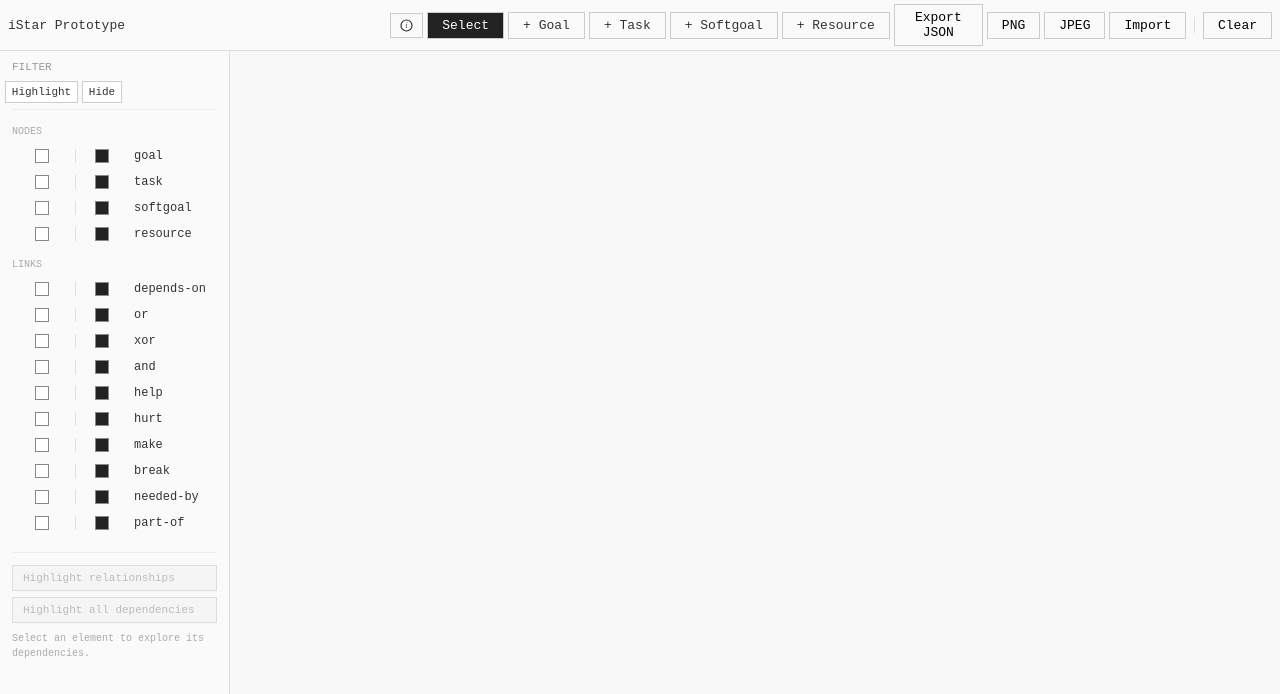
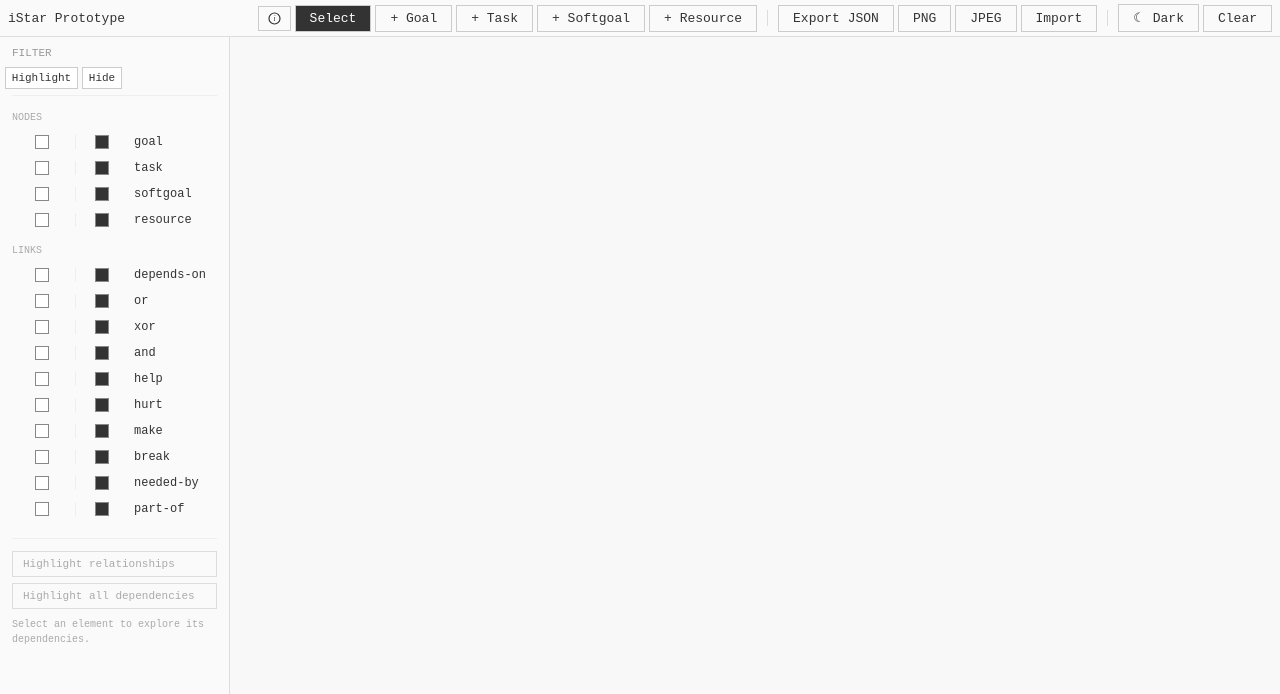
Before and after one commit to HansCastorpus/iStar-Prototype, a React (Vite) app in the folder iStar Prototype/: page / in a window 1280 px wide. Shown: the top 694 px of the page. Built offline with nearby package versions, Linux system fonts and the light colour scheme.

Commit message:
Added DarkMode

```diff
--- a/iStar Prototype/src/App.jsx
+++ b/iStar Prototype/src/App.jsx
@@ -1,8 +1,16 @@
+import { useEffect } from 'react'
 import Canvas from './components/Canvas.jsx'
 import Toolbar from './components/Toolbar.jsx'
 import FilterPanel from './components/FilterPanel.jsx'
+import useStore from './store/useStore.js'
 
 export default function App() {
+  const darkMode = useStore(s => s.darkMode)
+
+  useEffect(() => {
+    document.documentElement.setAttribute('data-theme', darkMode ? 'dark' : 'light')
+  }, [darkMode])
+
   return (
     <div style={{ display: 'flex', flexDirection: 'column', width: '100%', height: '100%' }}>
       <Toolbar />
--- a/iStar Prototype/src/components/Canvas.jsx
+++ b/iStar Prototype/src/components/Canvas.jsx
@@ -132,7 +132,7 @@ export default function Canvas() {
       <LinkTypePopup />
       <svg
         ref={svgRef}
-        style={{ width: '100%', height: '100%', display: 'block', background: '#f8f8f8' }}
+        style={{ width: '100%', height: '100%', display: 'block', background: 'var(--bg-canvas)' }}
         onMouseMove={handleMouseMove}
         onClick={handleCanvasClick}
       >
--- a/iStar Prototype/src/components/FilterPanel.jsx
+++ b/iStar Prototype/src/components/FilterPanel.jsx
@@ -26,8 +26,8 @@ export default function FilterPanel() {
   return (
     <div style={{
       width: 230,
-      borderRight: '1px solid #ddd',
-      background: '#fafafa',
+      borderRight: '1px solid var(--border)',
+      background: 'var(--bg-panel)',
       display: 'flex',
       flexDirection: 'column',
       flexShrink: 0,
@@ -35,13 +35,13 @@ export default function FilterPanel() {
       padding: '10px 12px',
       gap: 4,
     }}>
-      <div style={{ fontSize: 11, color: '#999', fontFamily: 'monospace', textTransform: 'uppercase', marginBottom: 4 }}>
+      <div style={{ fontSize: 11, color: 'var(--text-2)', fontFamily: 'monospace', textTransform: 'uppercase', marginBottom: 4 }}>
         Filter
       </div>
 
-      {/* Column headers — clickable select-all toggles */}
-      <div style={{ display: 'flex', alignItems: 'center', paddingBottom: 6, borderBottom: '1px solid #eee', marginBottom: 2 }}>
-        <div style={{ width: COL_H, display: 'flex', justifyContent: 'center', borderRight: '1px solid #e0e0e0', paddingRight: 4 }}>
+      {/* Column headers */}
+      <div style={{ display: 'flex', alignItems: 'center', paddingBottom: 6, borderBottom: '1px solid var(--border-lt)', marginBottom: 2 }}>
+        <div style={{ width: COL_H, display: 'flex', justifyContent: 'center', borderRight: '1px solid var(--border-lt)', paddingRight: 4 }}>
           <button onClick={toggleAllHighlight} style={colBtn}>Highlight</button>
         </div>
         <div style={{ width: COL_I, display: 'flex', justifyContent: 'center', paddingLeft: 4 }}>
@@ -58,7 +58,7 @@ export default function FilterPanel() {
         onToggleH={toggleHighlightType} onToggleI={toggleIsolateType} />
 
       {/* Focus section */}
-      <div style={{ borderTop: '1px solid #eee', marginTop: 14, paddingTop: 12, display: 'flex', flexDirection: 'column', gap: 6 }}>
+      <div style={{ borderTop: '1px solid var(--border-lt)', marginTop: 14, paddingTop: 12, display: 'flex', flexDirection: 'column', gap: 6 }}>
         <button
           onClick={() => canFocus && setFocusNode(selectedId, false)}
           style={focusBtnStyle(isDirectActive, canFocus)}
@@ -71,7 +71,7 @@ export default function FilterPanel() {
         >
           {isDeepActive ? 'Clear focus' : 'Highlight all dependencies'}
         </button>
-        <div style={{ fontSize: 10, color: '#aaa', fontFamily: 'monospace', marginTop: 2, lineHeight: 1.5 }}>
+        <div style={{ fontSize: 10, color: 'var(--text-3)', fontFamily: 'monospace', marginTop: 2, lineHeight: 1.5 }}>
           {!canFocus
             ? 'Select an element to explore its dependencies.'
             : isDeepActive
@@ -88,7 +88,7 @@ export default function FilterPanel() {
 function Section({ label, types, highlightTypes, isolateTypes, onToggleH, onToggleI }) {
   return (
     <>
-      <div style={{ fontSize: 10, color: '#aaa', fontFamily: 'monospace', textTransform: 'uppercase', marginTop: 10, marginBottom: 4 }}>
+      <div style={{ fontSize: 10, color: 'var(--text-3)', fontFamily: 'monospace', textTransform: 'uppercase', marginTop: 10, marginBottom: 4 }}>
         {label}
       </div>
       {types.map(t => (
@@ -108,13 +108,13 @@ function TypeRow({ label, inHighlight, inIsolate, onToggleH, onToggleI }) {
   return (
     <div style={{ display: 'flex', alignItems: 'center', padding: '4px 0' }}>
       <div style={{ width: COL_H, display: 'flex', justifyContent: 'center',
-        borderRight: '1px solid #e0e0e0', paddingRight: 4 }}>
+        borderRight: '1px solid var(--border-lt)', paddingRight: 4 }}>
         <Square active={inHighlight} onClick={onToggleH} />
       </div>
       <div style={{ width: COL_I, display: 'flex', justifyContent: 'center', paddingLeft: 4 }}>
         <Square active={inIsolate} onClick={onToggleI} />
       </div>
-      <span style={{ flex: 1, fontSize: 12, fontFamily: 'monospace', color: '#333', userSelect: 'none', paddingLeft: 10 }}>
+      <span style={{ flex: 1, fontSize: 12, fontFamily: 'monospace', color: 'var(--text-1)', userSelect: 'none', paddingLeft: 10 }}>
         {label}
       </span>
     </div>
@@ -125,29 +125,29 @@ function Square({ active, onClick }) {
   return (
     <div onClick={onClick} style={{
       width: 14, height: 14, flexShrink: 0,
-      border: '1px solid #888',
-      background: active ? '#222' : 'white',
+      border: '1px solid var(--border-ck)',
+      background: active ? 'var(--text-1)' : 'var(--node-fill)',
       cursor: 'pointer',
     }} />
   )
 }
 
 const colBtn = {
-  background: 'white',
-  border: '1px solid #ccc',
+  background: 'var(--node-fill)',
+  border: '1px solid var(--border-md)',
   padding: '4px 6px',
   cursor: 'pointer',
   fontSize: 11,
   fontFamily: 'monospace',
-  color: '#333',
+  color: 'var(--text-1)',
   textAlign: 'center',
 }
 
 const focusBtnStyle = (active, enabled) => ({
   width: '100%',
-  background: active ? '#222' : enabled ? 'white' : '#f5f5f5',
-  color: active ? 'white' : enabled ? '#333' : '#bbb',
-  border: `1px solid ${active ? '#222' : enabled ? '#bbb' : '#ddd'}`,
+  background: active ? 'var(--text-1)' : enabled ? 'var(--node-fill)' : 'var(--bg-panel)',
+  color: active ? 'var(--bg-popup)' : enabled ? 'var(--text-1)' : 'var(--text-3)',
+  border: `1px solid ${active ? 'var(--text-1)' : enabled ? 'var(--border-md)' : 'var(--border)'}`,
   padding: '6px 10px',
   cursor: enabled ? 'pointer' : 'default',
   fontSize: 11,
--- a/iStar Prototype/src/components/Link.jsx
+++ b/iStar Prototype/src/components/Link.jsx
@@ -39,16 +39,16 @@ const TRIM_NEEDED   = ARROW_H + ICON_GAP + ICON_R + ARROW_H / 2 - ICON_STUB  //
 const SOURCE_DECORATED = new Set(['depends-on'])
 
 const HIGHLIGHT_STYLES = {
-  hurt:         { color: '#EE3131', sw: 8 },
-  break:        { color: '#EE3131', sw: 8 },
-  help:         { color: '#457DF5', sw: 8 },
-  make:         { color: '#457DF5', sw: 8 },
-  'needed-by':  { color: '#555',    sw: 6, dash: '8 4' },
-  'depends-on': { color: '#555752', sw: 6 },
-  'or':         { color: '#F8B331', sw: 6 },
-  'xor':        { color: '#E07000', sw: 6 },
-  'and':        { color: '#21755D', sw: 6 },
-  'part-of':    { color: '#9333EA', sw: 6 },
+  hurt:         { color: 'var(--hl-hurt)',       sw: 8 },
+  break:        { color: 'var(--hl-hurt)',        sw: 8 },
+  help:         { color: 'var(--hl-help)',        sw: 8 },
+  make:         { color: 'var(--hl-help)',        sw: 8 },
+  'needed-by':  { color: 'var(--hl-needed-by)',  sw: 6, dash: '8 4' },
+  'depends-on': { color: 'var(--hl-depends-on)', sw: 6 },
+  'or':         { color: 'var(--hl-or)',          sw: 6 },
+  'xor':        { color: 'var(--hl-xor)',         sw: 6 },
+  'and':        { color: 'var(--hl-and)',         sw: 6 },
+  'part-of':    { color: 'var(--hl-part-of)',     sw: 6 },
 }
 
 // Direction + tip at the TARGET end (last segment).
@@ -114,11 +114,11 @@ function MinusCircle({ x, y, color, r = ICON_R }) {
   )
 }
 
-function PlusSign({ x, y, r = ICON_R }) {
+function PlusSign({ x, y, r = ICON_R, color = 'currentColor' }) {
   return (
     <>
-      <rect x={x - r * 0.6} y={y - 1} width={r * 1.2} height={2} fill="white" />
-      <rect x={x - 1} y={y - r * 0.6} width={2} height={r * 1.2} fill="white" />
+      <rect x={x - r * 0.6} y={y - 1} width={r * 1.2} height={2} fill={color} />
+      <rect x={x - 1} y={y - r * 0.6} width={2} height={r * 1.2} fill={color} />
     </>
   )
 }
@@ -137,8 +137,8 @@ function TargetIcon({ type, x, y, dx, dy, color, sw, andBar }) {
     case 'help':
       return (
         <g style={{ pointerEvents: 'none' }}>
-          <circle cx={x} cy={y} r={LARGE_ICON_R} fill={color} />
-          <PlusSign x={x} y={y} r={LARGE_ICON_R} />
+          <circle cx={x} cy={y} r={LARGE_ICON_R} fill="var(--node-fill)" stroke={color} strokeWidth={1.5} />
+          <PlusSign x={x} y={y} r={LARGE_ICON_R} color={color} />
         </g>
       )
     case 'make': {
@@ -146,10 +146,10 @@ function TargetIcon({ type, x, y, dx, dy, color, sw, andBar }) {
       const x2 = x - dx * gap, y2 = y - dy * gap
       return (
         <g style={{ pointerEvents: 'none' }}>
-          <circle cx={x2} cy={y2} r={LARGE_ICON_R} fill={color} />
-          <PlusSign x={x2} y={y2} r={LARGE_ICON_R} />
-          <circle cx={x}  cy={y}  r={LARGE_ICON_R} fill={color} />
-          <PlusSign x={x}  y={y}  r={LARGE_ICON_R} />
+          <circle cx={x2} cy={y2} r={LARGE_ICON_R} fill="var(--node-fill)" stroke={color} strokeWidth={1.5} />
+          <PlusSign x={x2} y={y2} r={LARGE_ICON_R} color={color} />
+          <circle cx={x}  cy={y}  r={LARGE_ICON_R} fill="var(--node-fill)" stroke={color} strokeWidth={1.5} />
+          <PlusSign x={x}  y={y}  r={LARGE_ICON_R} color={color} />
         </g>
       )
     }
@@ -292,7 +292,7 @@ export default function Link({ link, points, andBar }) {
   const isSelected     = selectedId === link.id
   const isFilterActive = (highlightTypes.length > 0 && highlightTypes.includes(link.type)) || isFocused
   const hlStyle        = isFilterActive ? HIGHLIGHT_STYLES[link.type] : null
-  const color          = hlStyle?.color ?? (isSelected ? '#0070f3' : '#555')
+  const color          = hlStyle?.color ?? (isSelected ? '#0070f3' : 'var(--link-def)')
   const sw             = hlStyle?.sw    ?? (isSelected ? 2 : 1.5)
 
   const clientToWorld = (cx, cy) => {
@@ -385,13 +385,13 @@ export default function Link({ link, points, andBar }) {
         <rect
           x={-boxW / 2} y={-boxH / 2}
           width={boxW} height={boxH}
-          rx={boxH / 2} fill="white"
+          rx={boxH / 2} fill="var(--node-fill)"
           stroke={color}
           strokeWidth={1}
         />
         <text
           textAnchor="middle" dominantBaseline="central"
-          fontSize={FONT_SIZE} fontFamily="sans-serif" fill="#333"
+          fontSize={FONT_SIZE} fontFamily="sans-serif" fill="var(--node-text)"
           style={{ pointerEvents: 'none', userSelect: 'none' }}
         >
           {labelText}
--- a/iStar Prototype/src/components/Node.jsx
+++ b/iStar Prototype/src/components/Node.jsx
@@ -21,10 +21,10 @@ const BADGE_CHAR_W = 7.5
 const BADGE_PAD_X = 7
 
 const NODE_TYPES = {
-  goal: { stroke: '#333' },
-  task: { stroke: '#333' },
-  softgoal: { stroke: '#333' },
-  resource: { stroke: '#333' },
+  goal: { stroke: 'var(--node-stroke)' },
+  task: { stroke: 'var(--node-stroke)' },
+  softgoal: { stroke: 'var(--node-stroke)' },
+  resource: { stroke: 'var(--node-stroke)' },
 }
 
 // Pick the best source/target sides based on which axis has the larger separation.
@@ -68,9 +68,9 @@ export default function Node({ node }) {
     return connected ? 'connected' : 'dimmed'
   })
 
-  const HIGHLIGHT_FILLS = { goal: '#e1d9d0', task: '#bdd9e4', softgoal: '#c7c1b6', resource: '#c9dfc4' }
+  const HIGHLIGHT_FILLS = { goal: 'var(--hl-goal)', task: 'var(--hl-task)', softgoal: 'var(--hl-softgoal)', resource: 'var(--hl-resource)' }
   const isFillHighlighted = isHighlighted || focusStatus === 'focus' || focusStatus === 'connected'
-  const hlFill = isFillHighlighted ? (HIGHLIGHT_FILLS[node.type] ?? 'white') : 'white'
+  const hlFill = isFillHighlighted ? (HIGHLIGHT_FILLS[node.type] ?? 'var(--node-fill)') : 'var(--node-fill)'
 
   const clientToWorld = (cx, cy) => {
     const pt = gRef.current.ownerSVGElement.createSVGPoint()
@@ -238,7 +238,7 @@ export default function Node({ node }) {
         dominantBaseline="central"
         fontSize={11}
         fontFamily="sans-serif"
-        fill="#222"
+        fill="var(--node-text)"
         style={{ pointerEvents: 'none', userSelect: 'none' }}
       >
         {lines.map((line, i) => (
@@ -259,7 +259,7 @@ export default function Node({ node }) {
         width={badgeW}
         height={NODE_BADGE_H}
         rx={NODE_BADGE_H / 2}
-        fill="white"
+        fill="var(--node-fill)"
         stroke={isSelected ? '#0070f3' : stroke}
         strokeWidth={isSelected ? 2 : 1}
         style={{ pointerEvents: 'none' }}
@@ -271,7 +271,7 @@ export default function Node({ node }) {
         dominantBaseline="central"
         fontSize={10}
         fontFamily="sans-serif"
-        fill="#333"
+        fill="var(--node-text)"
         style={{ pointerEvents: 'none', userSelect: 'none' }}
       >
         {node.type.toUpperCase()}
--- a/iStar Prototype/src/components/PropertyPopover.jsx
+++ b/iStar Prototype/src/components/PropertyPopover.jsx
@@ -264,8 +264,8 @@ const popoverStyle = (x, y) => ({
   position: 'absolute',
   left: x,
   top: y,
-  background: '#fff',
-  border: '1px solid #ccc',
+  background: 'var(--bg-popup)',
+  border: '1px solid var(--border-md)',
   padding: '8px',
   display: 'flex',
   flexDirection: 'column',
@@ -274,14 +274,16 @@ const popoverStyle = (x, y) => ({
   minWidth: 160,
 })
 
-const labelStyle = { fontSize: 9, color: '#999', marginTop: 2 }
+const labelStyle = { fontSize: 9, color: 'var(--text-2)', marginTop: 2 }
 
 const inputStyle = {
   font: 'inherit',
   fontSize: 11,
-  border: '1px solid #ddd',
+  border: '1px solid var(--border)',
   padding: '2px 4px',
   width: '100%',
+  background: 'var(--node-fill)',
+  color: 'var(--text-1)',
 }
 
 const dragHandleStyle = {
@@ -300,7 +302,7 @@ const closeBtnStyle = {
   border: 'none',
   cursor: 'pointer',
   fontSize: 13,
-  color: '#999',
+  color: 'var(--text-2)',
   lineHeight: 1,
   padding: 0,
 }
@@ -312,4 +314,5 @@ const btnStyle = (color) => ({
   padding: '2px 6px',
   cursor: 'pointer',
   fontSize: 10,
+  fontFamily: 'monospace',
 })
--- a/iStar Prototype/src/components/Toolbar.jsx
+++ b/iStar Prototype/src/components/Toolbar.jsx
@@ -45,7 +45,7 @@ const STEPS = [
 ]
 
 export default function Toolbar() {
-  const { mode, setMode, exportDiagram, importDiagram, clearDiagram, exportAsImage } = useStore()
+  const { mode, setMode, exportDiagram, importDiagram, clearDiagram, exportAsImage, darkMode, toggleDarkMode } = useStore()
   const fileRef  = useRef(null)
   const helpRef  = useRef(null)
   const timerRef = useRef(null)
@@ -83,28 +83,26 @@ export default function Toolbar() {
     <div style={{
       display: 'flex',
       alignItems: 'center',
-      gap: 4,
+      gap: 8,
       padding: '4px 8px',
-      borderBottom: '1px solid #ddd',
-      background: '#fafafa',
+      borderBottom: '1px solid var(--border)',
+      background: 'var(--bg-panel)',
       flexShrink: 0,
     }}>
       {/* Title */}
-      <div style={{ flex: 1, display: 'flex', alignItems: 'center' }}>
-        <span style={{ fontSize: 13, fontFamily: 'monospace', color: '#333' }}>iStar Prototype</span>
-      </div>
+      <span style={{ flex: 1, fontSize: 13, fontFamily: 'monospace', color: 'var(--text-1)', whiteSpace: 'nowrap' }}>
+        iStar Prototype
+      </span>
 
-      {/* Centered mode buttons */}
+      {/* Mode buttons */}
       <div style={{ display: 'flex', gap: 4, alignItems: 'center' }}>
-
-        {/* Help button */}
         <div ref={helpRef} style={{ position: 'relative' }}>
           <button
             onClick={() => setHelpOpen(v => !v)}
             style={{
-              background: helpOpen ? '#222' : 'none',
-              color: helpOpen ? '#fff' : '#333',
-              border: '1px solid #ccc',
+              background: helpOpen ? 'var(--text-1)' : 'none',
+              color: helpOpen ? 'var(--bg-popup)' : 'var(--text-1)',
+              border: '1px solid var(--border-md)',
               padding: '5px 9px',
               cursor: 'pointer',
               display: 'flex',
@@ -124,30 +122,23 @@ export default function Toolbar() {
               position: 'absolute',
               top: 'calc(100% + 6px)',
               left: 0,
-              background: 'white',
-              border: '1px solid #ccc',
+              background: 'var(--bg-popup)',
+              border: '1px solid var(--border-md)',
               padding: '14px 18px',
               paddingTop: 10,
               zIndex: 300,
               width: 380,
               fontFamily: 'monospace',
               fontSize: 12,
-              color: '#333',
+              color: 'var(--text-1)',
               lineHeight: 1.7,
             }}>
               <button
                 onClick={() => setHelpOpen(false)}
                 style={{
-                  position: 'absolute',
-                  top: 6,
-                  right: 8,
-                  background: 'none',
-                  border: 'none',
-                  cursor: 'pointer',
-                  fontSize: 14,
-                  color: '#999',
-                  lineHeight: 1,
-                  padding: '2px 4px',
+                  position: 'absolute', top: 6, right: 8,
+                  background: 'none', border: 'none', cursor: 'pointer',
+                  fontSize: 14, color: 'var(--text-2)', lineHeight: 1, padding: '2px 4px',
                 }}
               >×</button>
               <ol style={{ margin: 0, paddingLeft: 20, display: 'flex', flexDirection: 'column', gap: 10 }}>
@@ -162,13 +153,14 @@ export default function Toolbar() {
             key={id}
             onClick={() => setMode(id)}
             style={{
-              background: mode === id ? '#222' : 'none',
-              color: mode === id ? '#fff' : '#333',
-              border: '1px solid #ccc',
+              background: mode === id ? 'var(--text-1)' : 'none',
+              color: mode === id ? 'var(--bg-popup)' : 'var(--text-1)',
+              border: '1px solid var(--border-md)',
               padding: '5px 14px',
               cursor: 'pointer',
               fontSize: 13,
               fontFamily: 'monospace',
+              whiteSpace: 'nowrap',
             }}
           >
             {label}
@@ -176,22 +168,28 @@ export default function Toolbar() {
         ))}
       </div>
 
-      {/* Right actions */}
-      <div style={{ flex: 1, display: 'flex', justifyContent: 'flex-end', gap: 4, alignItems: 'center' }}>
+      <div style={separator} />
+
+      {/* Export / Import */}
+      <div style={{ display: 'flex', gap: 4, alignItems: 'center' }}>
         <button onClick={exportDiagram} style={actionBtn}>Export JSON</button>
         <button onClick={() => exportAsImage('png')} style={actionBtn}>PNG</button>
         <button onClick={() => exportAsImage('jpeg')} style={actionBtn}>JPEG</button>
         <button onClick={() => fileRef.current.click()} style={actionBtn}>Import</button>
         <input ref={fileRef} type="file" accept=".json"
           style={{ display: 'none' }} onChange={handleImport} />
+      </div>
 
-        <div style={{ width: 1, height: 16, background: '#ddd', margin: '0 4px' }} />
+      <div style={separator} />
 
+      {/* Dark mode + Clear */}
+      <div style={{ display: 'flex', gap: 4, alignItems: 'center' }}>
+        <button onClick={toggleDarkMode} style={actionBtn}>{darkMode ? '☀ Light' : '☾ Dark'}</button>
         {!armed ? (
           <button onClick={armClear} style={actionBtn}>Clear</button>
         ) : (
           <>
-            <span style={{ fontSize: 13, fontFamily: 'monospace', color: '#c00' }}>Wipe canvas?</span>
+            <span style={{ fontSize: 13, fontFamily: 'monospace', color: '#c00', whiteSpace: 'nowrap' }}>Wipe canvas?</span>
             <button onClick={confirmClear} style={{ ...actionBtn, borderColor: '#c00', color: '#c00' }}>Confirm</button>
             <button onClick={cancelClear} style={actionBtn}>Cancel</button>
           </>
@@ -201,9 +199,14 @@ export default function Toolbar() {
   )
 }
 
+const separator = {
+  width: 1, height: 16, background: 'var(--border)', margin: '0 2px', flexShrink: 0,
+}
+
 const actionBtn = {
   background: 'none',
-  border: '1px solid #ccc',
+  border: '1px solid var(--border-md)',
+  color: 'var(--text-1)',
   padding: '5px 14px',
   cursor: 'pointer',
   fontSize: 13,
--- a/iStar Prototype/src/index.css
+++ b/iStar Prototype/src/index.css
@@ -1,3 +1,69 @@
 *, *::before, *::after { box-sizing: border-box; margin: 0; padding: 0; }
 html, body, #root { width: 100%; height: 100%; overflow: hidden; }
 body { font-family: monospace; font-size: 12px; }
+
+/* ── Light theme (default) ─────────────────────────────────────────────────── */
+:root {
+  --bg-canvas:  #f8f8f8;
+  --bg-panel:   #fafafa;
+  --bg-popup:   #ffffff;
+  --text-1:     #333;
+  --text-2:     #999;
+  --text-3:     #aaa;
+  --text-node:  #222;
+  --border:     #ddd;
+  --border-lt:  #eee;
+  --border-md:  #ccc;
+  --border-ck:  #888;
+  --node-fill:  white;
+  --node-stroke:#333;
+  --node-text:  #222;
+  --link-def:   #555;
+  /* node highlight fills */
+  --hl-goal:      #eae7e3;
+  --hl-task:      #A2BBD9;
+  --hl-softgoal:  #e2dfd5;
+  --hl-resource:  #AFD2AF;
+  /* link highlight colors */
+  --hl-hurt:      #EE3131;
+  --hl-help:      #457DF5;
+  --hl-needed-by: #555;
+  --hl-depends-on:#555752;
+  --hl-or:        #F8B331;
+  --hl-xor:       #E07000;
+  --hl-and:       #21755D;
+  --hl-part-of:   #2b15a6;
+}
+
+/* ── Dark theme ─────────────────────────────────────────────────────────────── */
+[data-theme="dark"] {
+  --bg-canvas:  #1a1a1a;
+  --bg-panel:   #212121;
+  --bg-popup:   #2a2a2a;
+  --text-1:     #ddd;
+  --text-2:     #777;
+  --text-3:     #555;
+  --text-node:  #ddd;
+  --border:     #3a3a3a;
+  --border-lt:  #2e2e2e;
+  --border-md:  #4a4a4a;
+  --border-ck:  #666;
+  --node-fill:  #2a2a2a;
+  --node-stroke:#888;
+  --node-text:  #ddd;
+  --link-def:   #999;
+  /* node highlight fills – muted, visible on dark bg */
+  --hl-goal:      #434b55;
+  --hl-task:      #562c2c;
+  --hl-softgoal:  #395475;
+  --hl-resource:  #2d4a2d;
+  /* link highlight colors – lightened */
+  --hl-hurt:      #d63737;
+  --hl-help:      #508df0;
+  --hl-needed-by: #aaa;
+  --hl-depends-on:#bbb;
+  --hl-or:        #ffd166;
+  --hl-xor:       #ff9f43;
+  --hl-and:       #30a423;
+  --hl-part-of:   #c34cb1;
+}
--- a/iStar Prototype/src/store/useStore.js
+++ b/iStar Prototype/src/store/useStore.js
@@ -90,6 +90,10 @@ const useStore = create((set, get) => ({
   pendingLink: null,   // { sourceId, sourceSide, targetId, targetSide } — awaiting type choice
   draggingNodeId: null,
   selectedIds: [],    // multi-select node IDs
+
+  // ── Dark mode ────────────────────────────────────────────────────────────────
+  darkMode: false,
+  toggleDarkMode: () => set(s => ({ darkMode: !s.darkMode })),
 
   // ── Filter ───────────────────────────────────────────────────────────────────
   highlightTypes: [],              // types currently highlighted; empty = mode off
```
Also changed, not shown: iStar Prototype/src/components/Actor.jsx (+4 -4 lines), iStar Prototype/src/components/LinkTypePopup.jsx (+51 -8 lines).
